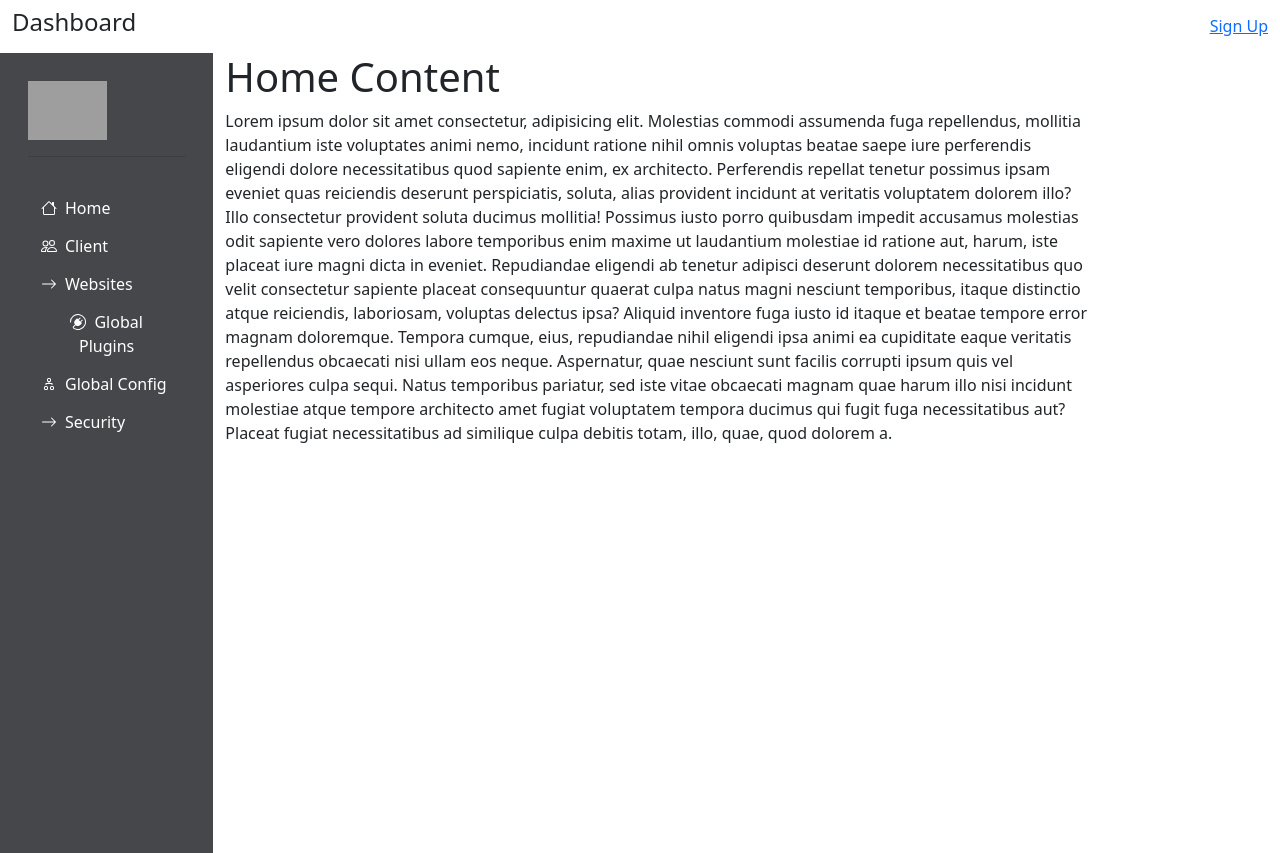
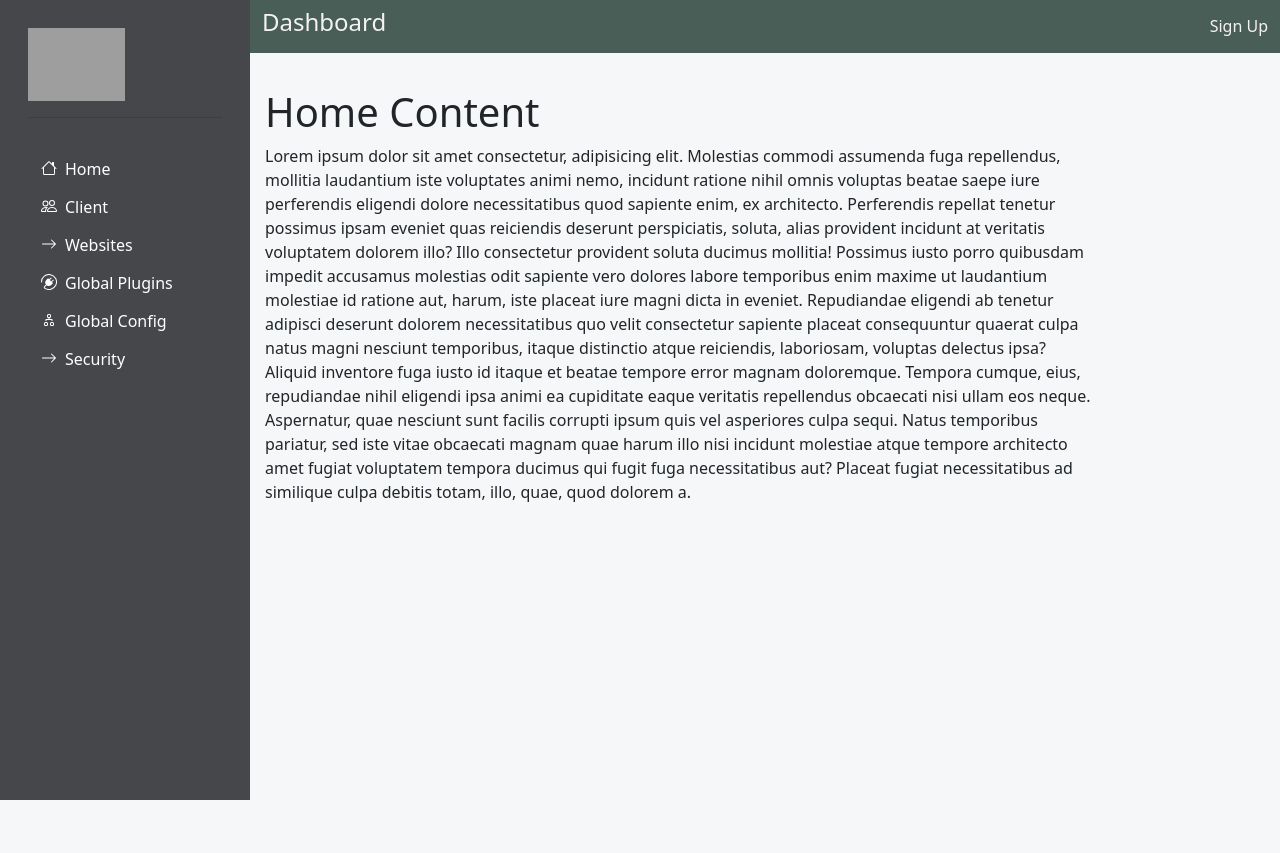
Before and after one commit to 9abdul11/Project-1, a plain HTML site: page index.html in a window 1280 px wide. After the commit the page ends 800 px from the top, so only its background shows below. Drawn offline with nearby package versions, Linux system fonts and the light colour scheme; grey boxes are pictures that could not be loaded.

Commit message:
Update style.css

```diff
--- a/style.css
+++ b/style.css
@@ -1,10 +1,23 @@
+body{
+    background-color: #F5F7F8;
+}
 .logo{
     width: 50%;
 
     margin-top: 20px;
 }
+
 .sidebar-content{
     background-color: #45474B;
+    position: fixed;
+    top: 0;
+    left: 0;
+    height: 100%;
+    width: 250px;
+}
+.body-top{
+    margin-left: 250px;
+    padding: 15px;
 }
 .offcanvas{
     background-color: #3887BE;
@@ -26,3 +39,22 @@
     color: white;
 
 }
+
+.signup-content{
+    float: right;
+}
+.dash{
+    margin-left: 250px;
+    color: rgb(245, 242, 242);
+}
+.navbar{
+    background-color: #495E57;
+}
+.sign-up a{
+    list-style: none;
+    color: rgb(245, 242, 242);
+    text-decoration: none;
+}
+.body-top{
+    margin-top: 20px;
+}
```
